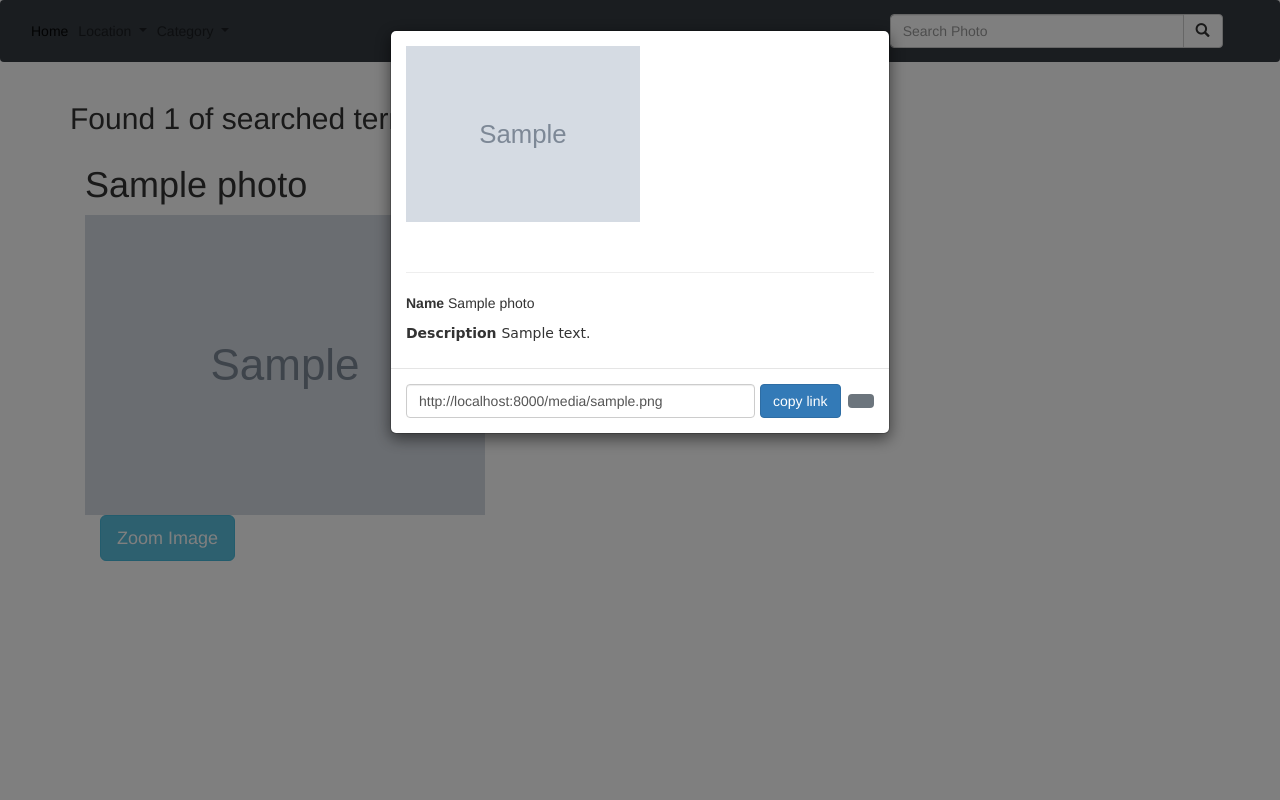
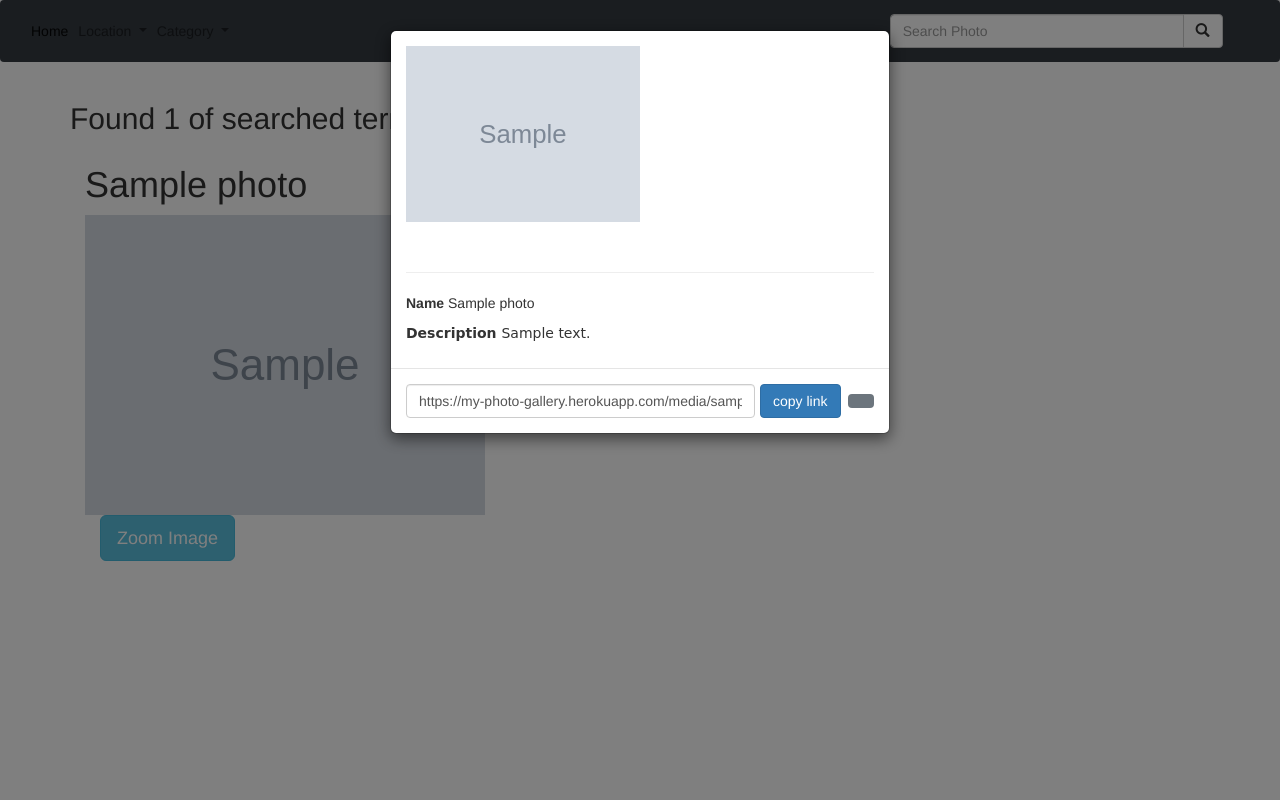
Before and after one commit to moha-abdul/photo-gallery, a Django app: template gallery/templates/all-photos/search.html in a window 1280 px wide, after a click that opens the changed part. Run offline with Django 3.2, Linux system fonts and the light colour scheme; the template is opened without the code that fills it: values that come from a table or form of the project are taken from there, others are empty; tables that the repository leaves empty hold one stand-in row (values such as "Sample post"); grey boxes marked "Sample" are stand-in pictures; some libraries are stand-ins or nearby versions.

Commit message:
deployed2

```diff
--- a/gallery/templates/all-photos/search.html
+++ b/gallery/templates/all-photos/search.html
@@ -34,7 +34,7 @@
                         <p style="font-family: 'Charmonman', cursive;" > <strong> Description <i class="fa fa-ellipsis-h"> </i> </strong> {{ photo.description }} </p>
                     </div>
                     <div class="modal-footer">
-                        <input id="link" type="text" class="form-control" value="http://localhost:8000{{photo.photo.url}}">
+                        <input id="link" type="text" class="form-control" value="https://my-photo-gallery.herokuapp.com{{photo.photo.url}}">
 
                         <button type="button" class="btn btn-primary" onclick="copylink(this.value)">copy link <i class="fa fa-copy"></i></button>
                         <button type="button" class="btn btn-secondary" data-dismiss="modal"> <i class="fa fa-close"></i> </button>
```
